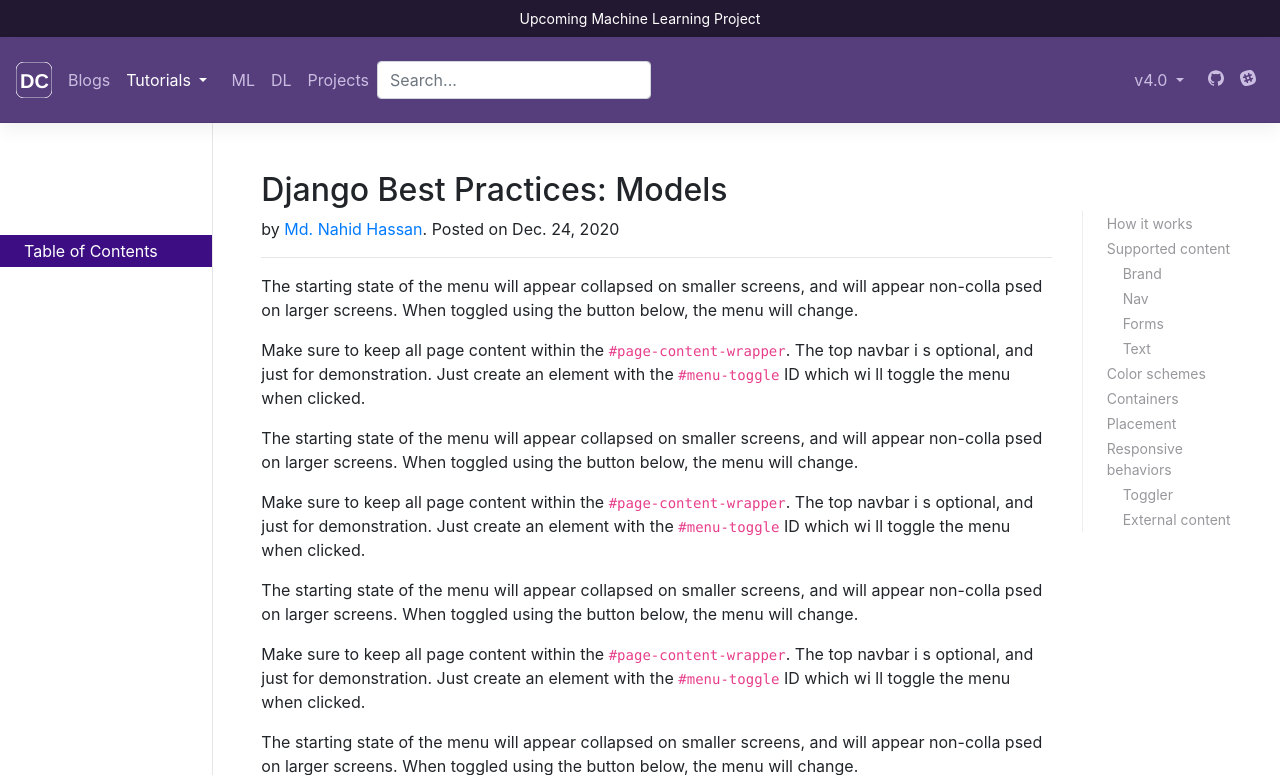
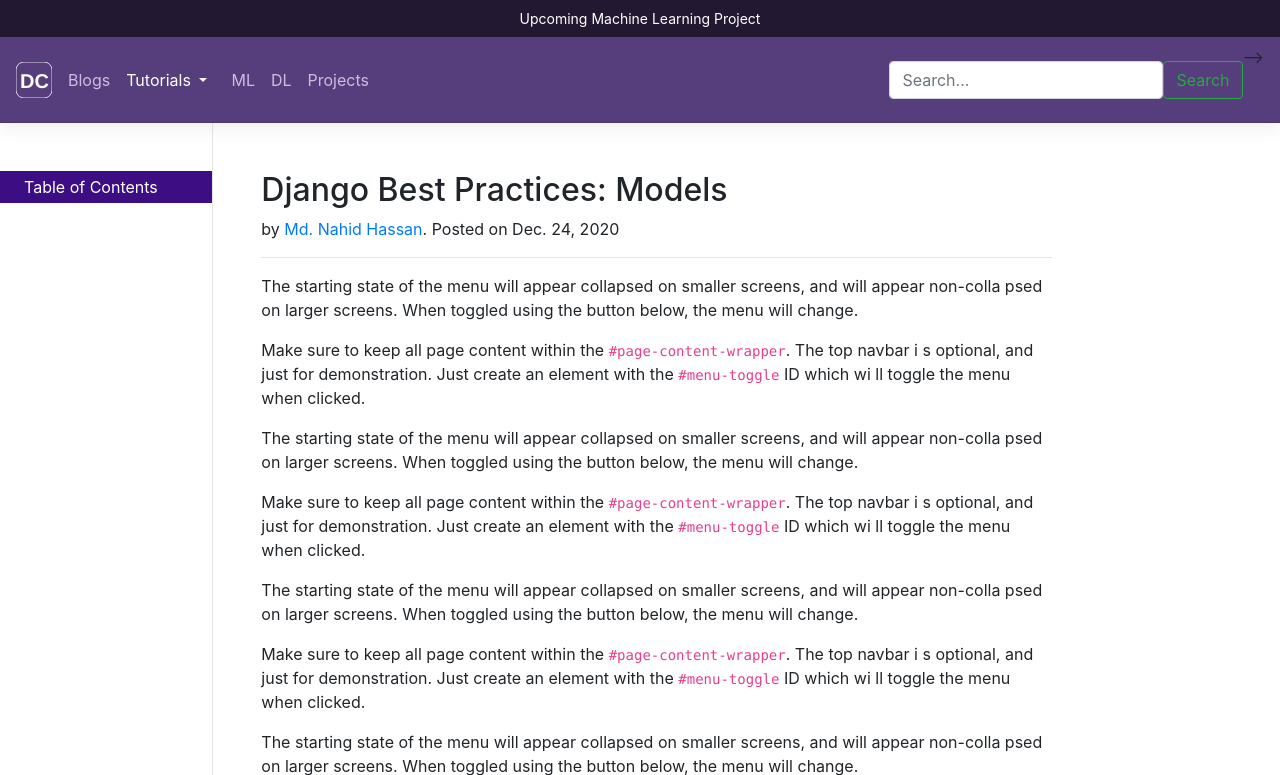
Before and after one commit to sdt-inc/codersblog, a Django app: page / in a window 1280 px wide. Shown: the top 775 px of the page. Run offline with Django 3.2, Linux system fonts and the light colour scheme; data comes from the database, SQL or seed files in the repository; some libraries are stand-ins or nearby versions.

Commit message:
update base.html file

```diff
--- a/blog/templates/blog/base.html
+++ b/blog/templates/blog/base.html
@@ -93,7 +93,7 @@
             </svg>
         </a>
 
-        <div class="navbar-nav">
+        <div class="navbar-nav navbar-expand-lg">
             <ul class="navbar-nav bd-navbar-nav flex-row">
                 <li class="nav-item">
                     <a class="nav-link" href="#" onclick="ga('send', 'event', 'Navbar', 'Community links', 'blogs');">
@@ -133,53 +133,20 @@
             </ul>
         </div>
 
-        <form class="bd-search text-center flex" method="GET" action="search">
-            <input type="search" class="form-control" id="search-input" placeholder="Search..."
-                aria-label="Search for..." autocomplete="off" name="query">
-        </form>
 
         <ul class="navbar-nav flex-row ml-md-auto d-md-flex">
-            <li class="nav-item dropdown">
-                <a class="nav-item nav-link dropdown-toggle mr-md-2" href="#" id="bd-versions" data-toggle="dropdown"
-                    aria-haspopup="true" aria-expanded="false">
-                    v4.0
-                </a>
-                <div class="dropdown-menu dropdown-menu-right" aria-labelledby="bd-versions">
-                    <a class="dropdown-item" href="/docs/4.1/">Latest (v4.1.x)</a>
-                    <a class="dropdown-item active" href="/docs/4.0/">v4.0.0</a>
-                    <div class="dropdown-divider"></div>
-                    <a class="dropdown-item" href="https://v4-alpha.getbootstrap.com/">v4 Alpha 6</a>
-                    <a class="dropdown-item" href="https://getbootstrap.com/docs/3.3/">v3.3.7</a>
-                    <a class="dropdown-item" href="https://getbootstrap.com/2.3.2/">v2.3.2</a>
-                </div>
-            </li>
-            <li class="nav-item">
-                <a class="nav-link p-2" href="https://github.com/sdt-inc/" target="_blank" rel="noopener"
-                    aria-label="GitHub"><svg class="navbar-nav-svg" xmlns="http://www.w3.org/2000/svg"
-                        viewbox="0 0 512 499.36" focusable="false">
-                        <title>GitHub</title>
-                        <path
-                            d="M256 0C114.64 0 0 114.61 0 256c0 113.09 73.34 209 175.08 242.9 12.8 2.35 17.47-5.56 17.47-12.34 0-6.08-.22-22.18-.35-43.54-71.2 15.49-86.2-34.34-86.2-34.34-11.64-29.57-28.42-37.45-28.42-37.45-23.27-15.84 1.73-15.55 1.73-15.55 25.69 1.81 39.21 26.38 39.21 26.38 22.84 39.12 59.92 27.82 74.5 21.27 2.33-16.54 8.94-27.82 16.25-34.22-56.84-6.43-116.6-28.43-116.6-126.49 0-27.95 10-50.8 26.35-68.69-2.63-6.48-11.42-32.5 2.51-67.75 0 0 21.49-6.88 70.4 26.24a242.65 242.65 0 0 1 128.18 0c48.87-33.13 70.33-26.24 70.33-26.24 14 35.25 5.18 61.27 2.55 67.75 16.41 17.9 26.31 40.75 26.31 68.69 0 98.35-59.85 120-116.88 126.32 9.19 7.9 17.38 23.53 17.38 47.41 0 34.22-.31 61.83-.31 70.23 0 6.85 4.61 14.81 17.6 12.31C438.72 464.97 512 369.08 512 256.02 512 114.62 397.37 0 256 0z"
-                            fill="currentColor" fill-rule="evenodd" />
-                    </svg>
-                </a>
-            </li>
-            <li class="nav-item">
-                <a class="nav-link p-2" href="https://app.slack.com/client/T01HB7ULR2R/C01HLF7P604" target="_blank"
-                    rel="noopener" aria-label="Slack"><svg class="navbar-nav-svg" xmlns="http://www.w3.org/2000/svg"
-                        viewbox="0 0 512 512" focusable="false">
-                        <title>Slack</title>
-                        <path fill="currentColor" d="M210.787 234.832l68.31-22.883 22.1 65.977-68.309 22.882z" />
-                        <path
-                            d="M490.54 185.6C437.7 9.59 361.6-31.34 185.6 21.46S-31.3 150.4 21.46 326.4 150.4 543.3 326.4 490.54 543.34 361.6 490.54 185.6zM401.7 299.8l-33.15 11.05 11.46 34.38c4.5 13.92-2.87 29.06-16.78 33.56-2.87.82-6.14 1.64-9 1.23a27.32 27.32 0 0 1-24.56-18l-11.46-34.38-68.36 22.92 11.46 34.38c4.5 13.92-2.87 29.06-16.78 33.56-2.87.82-6.14 1.64-9 1.23a27.32 27.32 0 0 1-24.56-18l-11.46-34.43-33.15 11.05c-2.87.82-6.14 1.64-9 1.23a27.32 27.32 0 0 1-24.56-18c-4.5-13.92 2.87-29.06 16.78-33.56l33.12-11.03-22.1-65.9-33.15 11.05c-2.87.82-6.14 1.64-9 1.23a27.32 27.32 0 0 1-24.56-18c-4.48-13.93 2.89-29.07 16.81-33.58l33.15-11.05-11.46-34.38c-4.5-13.92 2.87-29.06 16.78-33.56s29.06 2.87 33.56 16.78l11.46 34.38 68.36-22.92-11.46-34.38c-4.5-13.92 2.87-29.06 16.78-33.56s29.06 2.87 33.56 16.78l11.47 34.42 33.15-11.05c13.92-4.5 29.06 2.87 33.56 16.78s-2.87 29.06-16.78 33.56L329.7 194.6l22.1 65.9 33.15-11.05c13.92-4.5 29.06 2.87 33.56 16.78s-2.88 29.07-16.81 33.57z"
-                            fill="currentColor" />
-                    </svg>
-                </a>
-            </li>
+            <form class="bd-search form-inline my-2 my-lg-0" method="GET" action="search">
+                <input type="search" class="form-control" id="search-input" placeholder="Search..."
+                    aria-label="Search for..." autocomplete="off" name="query">
+                <button class="btn btn-outline-success my-2 my-sm-0" type="submit">Search</button>
+            </form> -->
+            </form>
+            <!-- <form class="bd-search text-center flex" method="GET" action="search">
+
         </ul>
 
         <!-- <a class="btn btn-bd-download d-none d-lg-inline-block mb-3 mb-md-0 ml-md-3" -->
-        <!-- href="https://github.com/twbs/bootstrap/archive/v4.0.0.zip">Download</a> -->
+            <!-- href="https://github.com/twbs/bootstrap/archive/v4.0.0.zip">Download</a> -->
     </header>
     <!-- End of header section  -->
 
@@ -188,8 +155,7 @@
     <div class="container-fluid">
         <div class="row flex-xl-nowrap">
             <div class="col-12 col-md-3 col-xl-2 bd-sidebar">
-                <form class="bd-search d-flex align-items-center" method="GET" action="search"
-                    style="margin-top: 4rem;">
+                <form class="bd-search d-flex align-items-center" method="GET" action="search">
                     <!-- <input type="search" class="form-control" id="search-input" placeholder="Search..."
                         aria-label="Search for..." autocomplete="off" name="query"> -->
                     <button class="btn btn-link bd-search-docs-toggle d-md-none p-0 ml-3" type="button"
@@ -227,30 +193,7 @@
 
             <!-- section nav start -->
             <div class="d-none d-xl-block col-xl-2 bd-toc sticky-top">
-                <ul class="section-nav" style="margin-top: 4rem;">
-                    <li class="toc-entry toc-h2"><a href="#how-it-works">How it works</a></li>
-                    <li class="toc-entry toc-h2"><a href="#supported-content">Supported content</a>
-                        <ul>
-                            <li class="toc-entry toc-h3"><a href="#brand">Brand</a></li>
-                            <li class="toc-entry toc-h3"><a href="#nav">Nav</a></li>
-                            <li class="toc-entry toc-h3"><a href="#forms">Forms</a></li>
-                            <li class="toc-entry toc-h3"><a href="#text">Text</a></li>
-                        </ul>
-                    </li>
-                    <li class="toc-entry toc-h2"><a href="#color-schemes">Color schemes</a></li>
-                    <li class="toc-entry toc-h2"><a href="#containers">Containers</a></li>
-                    <li class="toc-entry toc-h2"><a href="#placement">Placement</a></li>
-                    <li class="toc-entry toc-h2"><a href="#responsive-behaviors">Responsive behaviors</a>
-                        <ul>
-                            <li class="toc-entry toc-h3"><a href="#toggler">Toggler</a></li>
-                            <li class="toc-entry toc-h3"><a href="#external-content">External content</a>
-                                <ul>
-                                    <li class="toc-entry toc-h4"><a href="#collapsed-content">Collapsed content</a></li>
-                                </ul>
-                            </li>
-                        </ul>
-                    </li>
-                </ul>
+                <!-- write your right sidenav code..... -->
             </div>
             <!-- section nav end -->
 
```
